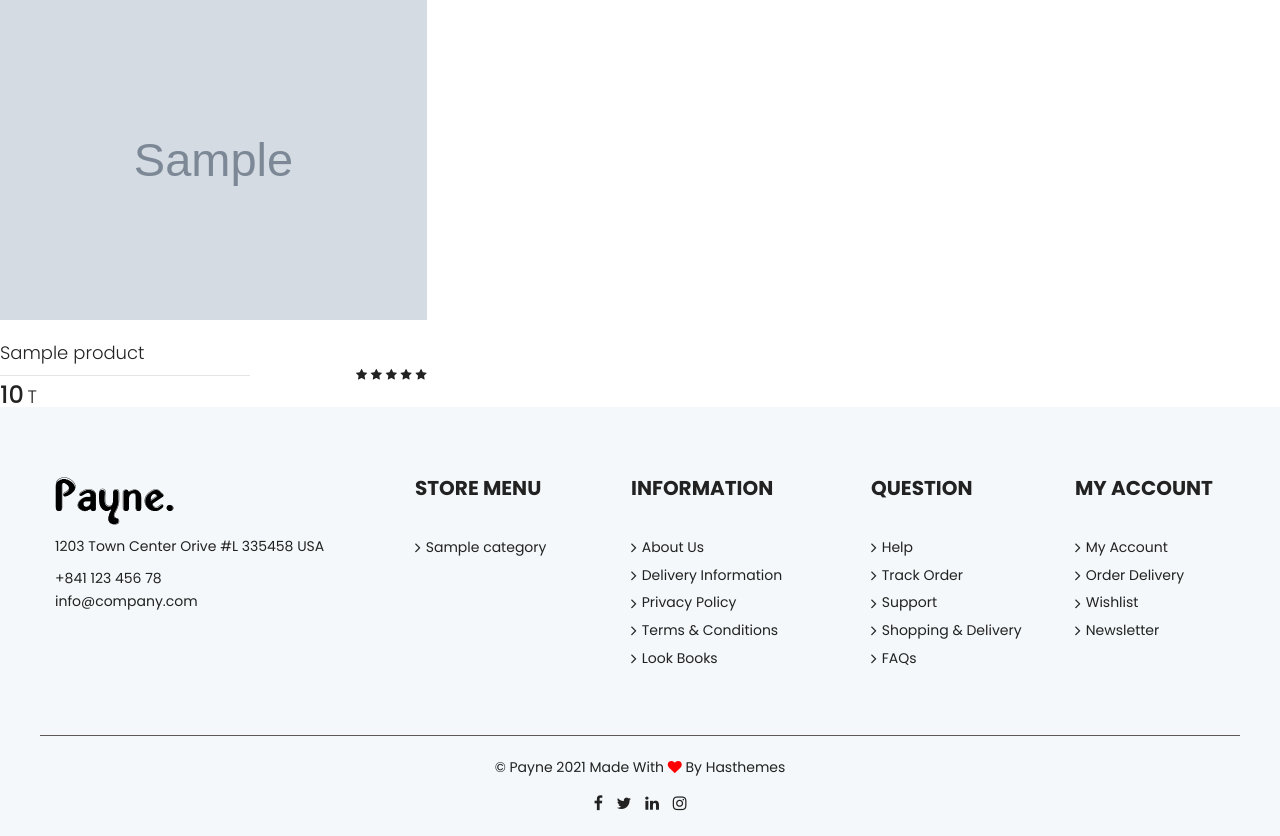
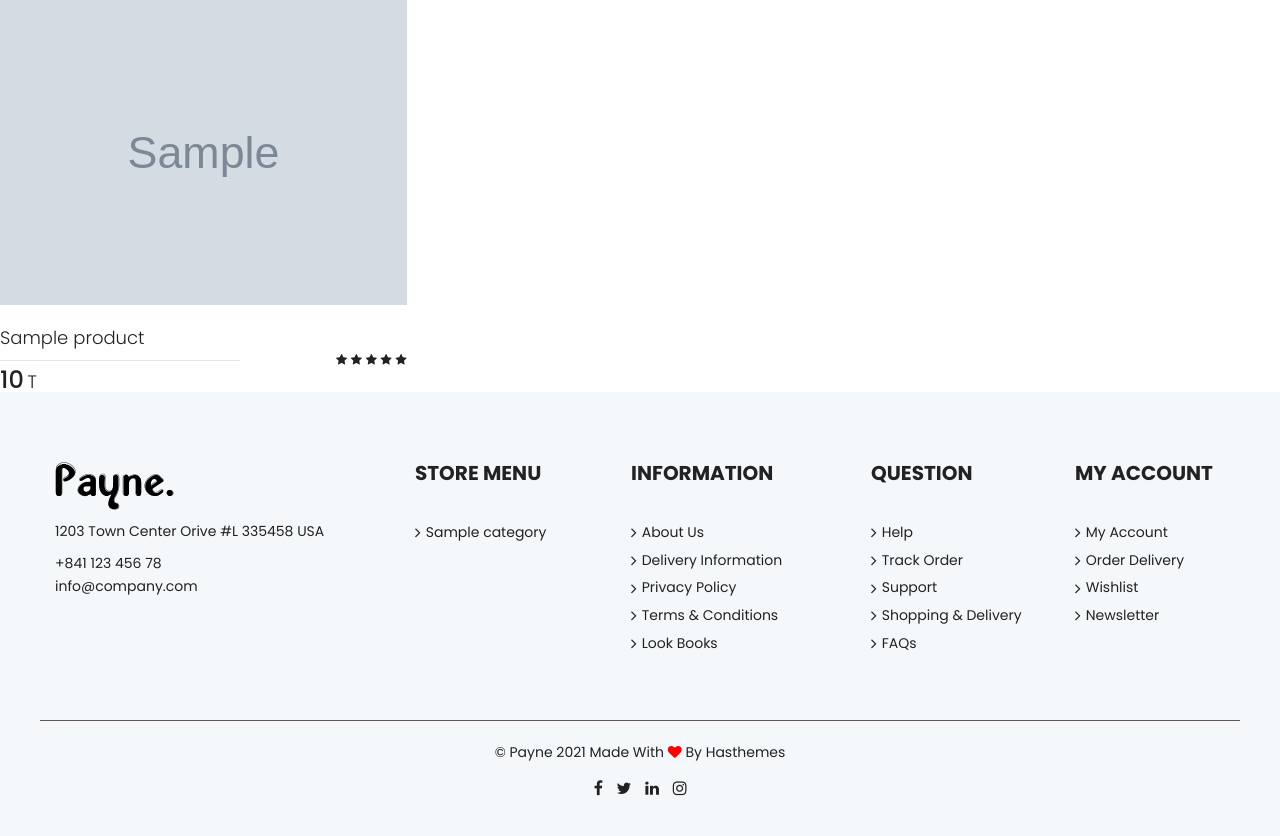
Before and after one commit to SoroushNajafi/shopping_online_3, a Django app: template pages/templates/pages/search_result.html in a window 1280 px wide. Shown: the part 108-944 px from the top of the page. After the commit the page ends 904 px from the top, so only its background shows below. Run offline with Django 4.2, Linux system fonts and the light colour scheme; the template is opened without the code that fills it: most values are stand-ins (such as "Sample title", 1, 10 or a date in 2020); grey boxes marked "Sample" are stand-in pictures; some libraries are stand-ins or nearby versions.

Commit message:
payment request url changed and search result template modified

```diff
--- a/pages/templates/pages/search_result.html
+++ b/pages/templates/pages/search_result.html
@@ -9,7 +9,8 @@
 {% endblock %}
 
 {% block content %}
-
+    <div class="shop-products">
+        <div class="row">
             {% for product in products %}
                 <div class="col-xl-4 col-sm-6">
                     <div class="payne-product">
@@ -46,5 +47,6 @@
                     </div>
                 </div>
             {% endfor %}
-
+        </div>
+    </div>
 {% endblock %}
--- a/payment/views.py
+++ b/payment/views.py
@@ -156,7 +156,7 @@ def payment_callback_sandbox(request):
             'Authority': payment_authority,
         }
         response = requests.post(url='https://sandbox.zarinpal.com/pg/rest/WebGate/PaymentVerification.json',
-                                 data=json.dumps(request_data),
+                                 json=request_data,
                                  headers=request_header,
                                  )
 
```
Lines whose indentation alone changed are shown as unchanged.
